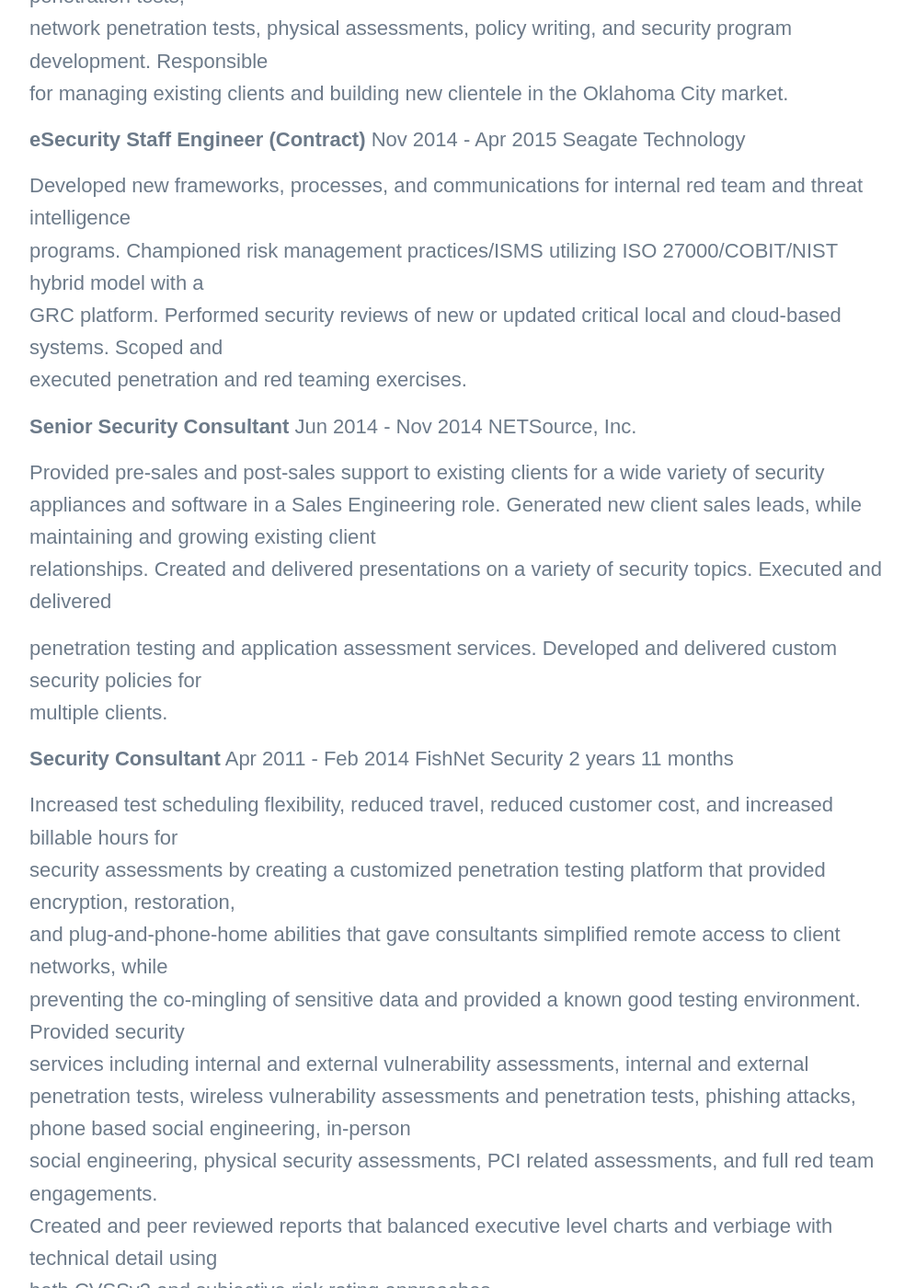
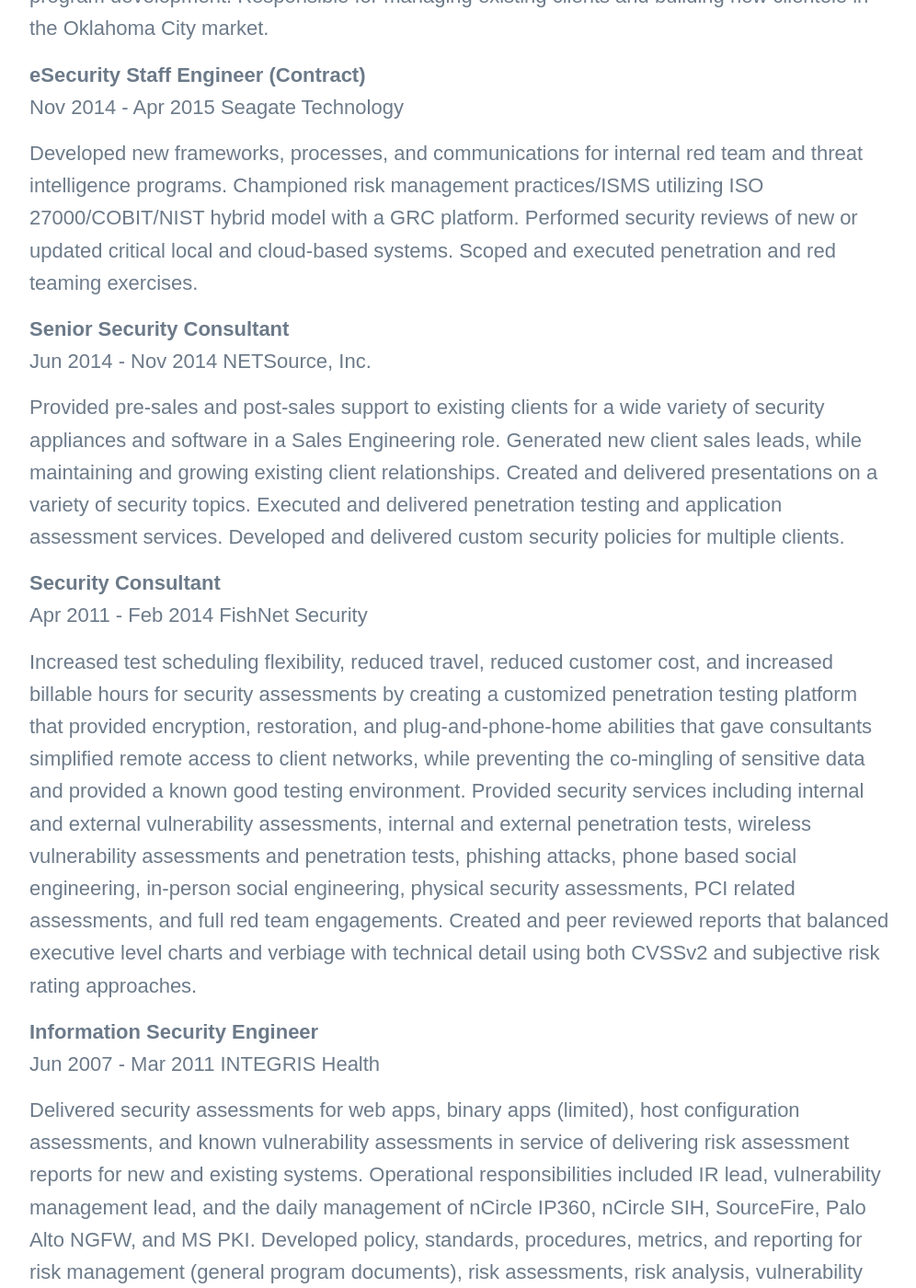
Before and after one commit to surewould/surewould.github.io, a Jekyll site: the page built from _pages/resume.md, in a window 1280 px wide and 1400 px high, scrolled down 1894 px. Shown: the whole window at 92% size, without its empty margins (138-1134 px from the left). Built offline with Jekyll 4.4.1, drawn with Linux system fonts in a browser that asks for light colours; nearby versions of some CDN libraries; some web fonts are replaced; some of the changed text lies outside the part shown.

Commit message:
iterating

```diff
--- a/_pages/resume.md
+++ b/_pages/resume.md
@@ -15,120 +16,46 @@
 
 ### Experience
 
-**Information Security Compliance Specialist** Aug 2016 - Present INTEGRIS Health
+**Information Security Compliance Specialist**\
+Aug 2016 - Present INTEGRIS Health
 
-Don\'t let the title fool you. Delivered collaborative purple team
-services informed form a red team background.\
-Designed, developed, integrated, and executed repeatable MITRE ATT&CK
-based scenarios, leveraging hybrid\
-cloud infrastructure and FOSS with an eye to automation and
-integration with blue team SIEM/SOAR platform and promoting a
-DevSecOps culture. Designed and executed attack simulations. Planned
-and executed application\
-security assessments (DAST, SAST, IAST, manual code reviews),
-penetration tests, sSDLC improvements,\
-scoped and managed third party penetration tests, and managed and
-deployed phishing simulation and security\
-education programs (Cofense & PSAT/Wombat). Provided O365 security
-architecture guidance, cloud security\
-strategy guidance, high complexity troubleshooting, and delivered on
-other natural intersections of my offensive\
-security background with a traditional but mature corporate security
-program.
+Don't let the title fool you. Delivered collaborative purple team services informed form a red team background. Designed, developed, integrated, and executed repeatable MITRE ATT&CK based scenarios, leveraging hybrid cloud infrastructure and FOSS with an eye to automation and integration with blue team SIEM/SOAR platform and promoting a DevSecOps culture. Designed and executed attack simulations. Planned and executed application security assessments (DAST, SAST, IAST, manual code reviews), penetration tests, sSDLC improvements, scoped and managed third party penetration tests, and managed and deployed phishing simulation and security education programs (Cofense & PSAT/Wombat). Provided O365 security architecture guidance, cloud security strategy guidance, high complexity troubleshooting, and delivered on other natural intersections of my offensive security background with a traditional but mature corporate security program.
 
-**Security Consultant** Dec 2015 - Present Independent Contracting
+**Security Consultant**\
+Dec 2015 - Present Independent Contracting
 
 Executed and delivered varied information security services, largely
 penetration testing, for several clients.
 
-**Senior Security Consultant** May 2015 - Nov 2015 True Digital Security 7 months
+**Senior Security Consultant**\
+May 2015 - Nov 2015 True Digital Security
 
-Executed and delivered a variety of services including application
-code review, application penetration tests,\
-network penetration tests, physical assessments, policy writing, and
-security program development. Responsible\
-for managing existing clients and building new clientele in the
-Oklahoma City market.
+Executed and delivered a variety of services including application code review, application penetration tests, network penetration tests, physical assessments, policy writing, and security program development. Responsible for managing existing clients and building new clientele in the Oklahoma City market.
 
-**eSecurity Staff Engineer (Contract)** Nov 2014 - Apr 2015 Seagate Technology
+**eSecurity Staff Engineer (Contract)**\
+Nov 2014 - Apr 2015 Seagate Technology
 
-Developed new frameworks, processes, and communications for internal
-red team and threat intelligence\
-programs. Championed risk management practices/ISMS utilizing ISO
-27000/COBIT/NIST hybrid model with a\
-GRC platform. Performed security reviews of new or updated critical
-local and cloud-based systems. Scoped and\
-executed penetration and red teaming exercises.
+Developed new frameworks, processes, and communications for internal red team and threat intelligence programs. Championed risk management practices/ISMS utilizing ISO 27000/COBIT/NIST hybrid model with a GRC platform. Performed security reviews of new or updated critical local and cloud-based systems. Scoped and executed penetration and red teaming exercises.
 
-**Senior Security Consultant** Jun 2014 - Nov 2014 NETSource, Inc.
+**Senior Security Consultant**\
+Jun 2014 - Nov 2014 NETSource, Inc.
 
-Provided pre-sales and post-sales support to existing clients for a
-wide variety of security appliances and software in a Sales
-Engineering role. Generated new client sales leads, while maintaining
-and growing existing client\
-relationships. Created and delivered presentations on a variety of
-security topics. Executed and delivered
+Provided pre-sales and post-sales support to existing clients for a wide variety of security appliances and software in a Sales Engineering role. Generated new client sales leads, while maintaining and growing existing client relationships. Created and delivered presentations on a variety of security topics. Executed and delivered  penetration testing and application assessment services. Developed and delivered custom security policies for multiple clients.
 
-penetration testing and application assessment services. Developed and
-delivered custom security policies for\
-multiple clients.
+**Security Consultant**\
+Apr 2011 - Feb 2014 FishNet Security
 
-**Security Consultant** Apr 2011 - Feb 2014 FishNet Security 2 years 11 months
+Increased test scheduling flexibility, reduced travel, reduced customer cost, and increased billable hours for security assessments by creating a customized penetration testing platform that provided encryption, restoration, and plug-and-phone-home abilities that gave consultants simplified remote access to client networks, while preventing the co-mingling of sensitive data and provided a known good testing environment. Provided security services including internal and external vulnerability assessments, internal and external penetration tests, wireless vulnerability assessments and penetration tests, phishing attacks, phone based social engineering, in-person social engineering, physical security assessments, PCI related assessments, and full red team engagements. Created and peer reviewed reports that balanced executive level charts and verbiage with technical detail using both CVSSv2 and subjective risk rating approaches.
 
-Increased test scheduling flexibility, reduced travel, reduced
-customer cost, and increased billable hours for\
-security assessments by creating a customized penetration testing
-platform that provided encryption, restoration,\
-and plug-and-phone-home abilities that gave consultants simplified
-remote access to client networks, while\
-preventing the co-mingling of sensitive data and provided a known good
-testing environment. Provided security\
-services including internal and external vulnerability assessments,
-internal and external penetration tests, wireless vulnerability
-assessments and penetration tests, phishing attacks, phone based
-social engineering, in-person\
-social engineering, physical security assessments, PCI related
-assessments, and full red team engagements.\
-Created and peer reviewed reports that balanced executive level charts
-and verbiage with technical detail using\
-both CVSSv2 and subjective risk rating approaches.
+**Information Security Engineer**\
+Jun 2007 - Mar 2011 INTEGRIS Health
 
-**Information Security Engineer** Jun 2007 - Mar 2011 INTEGRIS Health 3 years 10 months
+Delivered security assessments for web apps, binary apps (limited), host configuration assessments, and  known vulnerability assessments in service of delivering risk assessment reports for new and existing systems. Operational responsibilities included IR lead, vulnerability management lead, and the daily management of nCircle IP360, nCircle SIH, SourceFire, Palo Alto NGFW, and MS PKI. Developed policy, standards, procedures, metrics, and reporting for risk management (general program documents), risk assessments, risk analysis, vulnerability assessments, vulnerability disclosure, application assessments, and host configuration assessments. Developed and delivered presentations on security awareness topics for general, IT, and executive audiences. Developed  a security professional training program that included classes, reading lists, book clubs, and videos. Worked  on DMZ and other network segmentation and security projects. Deployed and/or administered Cisco ASAs, Checkpoint FW, McAfee Enterprise, Microsoft PKI, Palo Alto, nCircle IP360, SourceFire, ArcSight, Imperva, LogLogic, Proofpoint, ActiveScout Edge, Packeteer, and other solutions.
 
-Delivered security assessments for web apps, binary apps (limited),
-host configuration assessments, and
+**Network Technician**\
+Aug 2005 - Jun 2007 First American Professional Land Services
 
-known vulnerability assessments in service of delivering risk
-assessment reports for new and existing systems.\
-Operational responsibilities included IR lead, vulnerability
-management lead, and the daily management of nCircle IP360, nCircle
-SIH, SourceFire, Palo Alto NGFW, and MS PKI. Developed policy,
-standards, procedures, metrics, and reporting for risk management
-(general program documents), risk assessments, risk analysis,
-vulnerability\
-assessments, vulnerability disclosure, application assessments, and
-host configuration assessments. Developed\
-and delivered presentations on security awareness topics for general,
-IT, and executive audiences. Developed
-
-a security professional training program that included classes,
-reading lists, book clubs, and videos. Worked
-
-on DMZ and other network segmentation and security projects. Deployed
-and/or administered Cisco ASAs,\
-Checkpoint FW, McAfee Enterprise, Microsoft PKI, Palo Alto, nCircle
-IP360, SourceFire, ArcSight, Imperva,\
-LogLogic, Proofpoint, ActiveScout Edge, Packeteer, and other
-solutions.
-
-**Network Technician** Aug 2005 - Jun 2007 First American Professional Land Services 1 year 11 months
-
-Created and updated security policies. Implemented vulnerability
-management and scanning program.\
-Implemented user security education program and system hardening.
-Centralized logging. Maintained switches,\
-routers, firewalls, servers, workstations, storage devices, remote
-users, load balances, and everything else.
+Created and updated security policies. Implemented vulnerability management and scanning program. Implemented user security education program and system hardening. Centralized logging. Maintained switches, routers, firewalls, servers, workstations, storage devices, remote users, load balances, and everything else.
 
 ### Education
 
@@ -151,5 +78,5 @@
 
 ### Certifications
 
-**CISSP - (ISC)²**\
+**CISSP - (ISC)²**
 **Security+ - CompTIA**
```
Also changed, not shown: other parts of _pages/resume.md (+2 -1 lines), _pages/about.md (+1 -3 lines), 1 other file.
